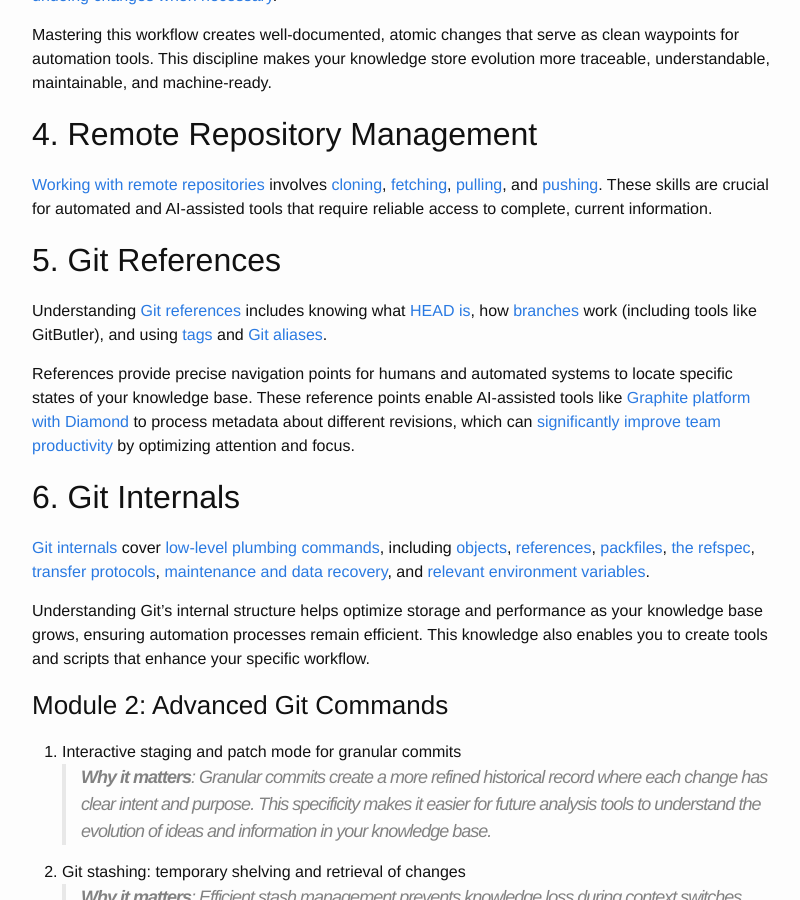
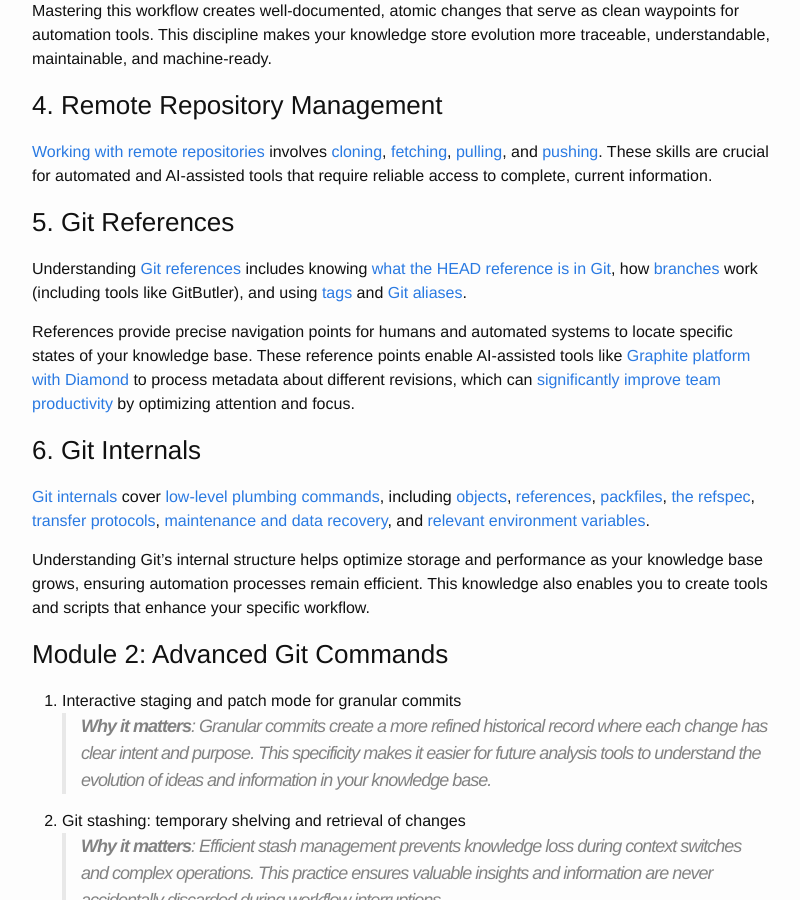
Before and after one commit to annotifyapp/annotifyapp.github.io, a Jekyll site: the page built from _posts/2025-04-07-Data-Annotation-Fundamentals-Course.MD, in a window 1280 px wide and 900 px high, scrolled down 4775 px. Shown: the whole window, without its empty margins (238-1038 px from the left). Built offline with Jekyll 4.4.1, drawn with Linux system fonts in a browser that asks for light colours.

Commit message:
change headings

```diff
--- a/_posts/2025-04-07-Data-Annotation-Fundamentals-Course.MD
+++ b/_posts/2025-04-07-Data-Annotation-Fundamentals-Course.MD
@@ -132,9 +132,9 @@ categories: Training
 
 ## Section 1: Git Fundamentals
 
-# Module 1: Git Core Concepts
+### Module 1: Git Core Concepts
 
-## 1. Git Fundamentals
+### 1. Git Fundamentals
 
 [Git basics](https://git-scm.com/book/en/v2/Git-Basics-Getting-a-Git-Repository) provide the foundation for effective data annotation. As you progress through this course, you'll discover Git's pivotal role in all 60 modules. A solid understanding of Git's underlying model ensures traceable changes to your knowledge base, enabling effective [automation and context setting for AI systems](https://enterprise-knowledge.com/what-software-engineering-can-teach-knowledge-engineers-about-version-control/). Remember that [in intelligent systems, context and data quality are paramount](https://x.com/i/grok/share/P23hgP1gcPEBOIQXcULyLc6aZ).
 
@@ -142,29 +142,29 @@ Moving beyond a superficial understanding of [distributed version control system
 
 Git's advantages extend to handling media and large data files through [Git Large File Storage (LFS)](https://git-lfs.com/), which offers [superior efficiency, usability, and workflow integration](https://x.com/i/grok/share/40t5nhhbQUPcuMitlu6VJHw67). Understanding Git often requires unlearning previous workflows, as [Git's distributed approach has proven superior](https://git-scm.com/book/en/v2/Distributed-Git-Distributed-Workflows). The industry's [growing preference for Git](https://x.com/i/grok/share/SRC94uRgp7ruJXjr9YwWeR9G2) demonstrates its effectiveness, with [Git LFS increasingly dominating media and large data file management](https://x.com/i/grok/share/40t5nhhbQUPcuMitlu6VJHw67).
 
-## 2. Git Setup
+### 2. Git Setup
 
 Correct initialization is crucial—mistakes during setup may necessitate starting over completely. Take time to understand these fundamental steps to avoid potential complications later.
 
 Proper setup begins with [Git installation](https://git-scm.com/book/en/v2/Getting-Started-Installing-Git), followed by [configuration and initial setup](https://git-scm.com/book/en/v2/Getting-Started-First-Time-Git-Setup). You can establish a Git repository by either [cloning an existing one](https://git-scm.com/docs/git-clone) or [initializing a new repository](https://git-scm.com/docs/git-init).
 
-## 3. Basic Git Workflow
+### 3. Basic Git Workflow
 
 The [standard Git workflow](https://github.com/git-guides#getting-started-with-the-git-workflow) involves [staging and committing changes](https://git-scm.com/book/en/v2/Git-Basics-Recording-Changes-to-the-Repository), [viewing commit history](https://git-scm.com/book/en/v2/Git-Basics-Viewing-the-Commit-History), and [undoing changes when necessary](https://git-scm.com/book/en/v2/Git-Basics-Undoing-Things).
 
 Mastering this workflow creates well-documented, atomic changes that serve as clean waypoints for automation tools. This discipline makes your knowledge store evolution more traceable, understandable, maintainable, and machine-ready.
 
-## 4. Remote Repository Management
+### 4. Remote Repository Management
 
 [Working with remote repositories](https://git-scm.com/book/en/v2/Git-Basics-Working-with-Remotes) involves [cloning](https://github.com/git-guides/git-clone), [fetching](https://git-scm.com/docs/git-fetch), [pulling](https://github.com/git-guides/git-pull), and [pushing](https://github.com/git-guides/git-push). These skills are crucial for automated and AI-assisted tools that require reliable access to complete, current information.
 
-## 5. Git References
+### 5. Git References
 
-Understanding [Git references](https://git-scm.com/book/en/v2/Git-Internals-Git-References) includes knowing what [HEAD is](https://graphite.dev/guides/git-head), how [branches](https://git-scm.com/book/en/v2/Git-Branching-Branches-in-a-Nutshell) work (including tools like GitButler), and using [tags](https://git-scm.com/book/en/v2/Git-Basics-Tagging) and [Git aliases](https://git-scm.com/book/en/v2/Git-Basics-Git-Aliases).
+Understanding [Git references](https://git-scm.com/book/en/v2/Git-Internals-Git-References) includes knowing [what the HEAD reference is in Git](https://graphite.dev/guides/git-head), how [branches](https://git-scm.com/book/en/v2/Git-Branching-Branches-in-a-Nutshell) work (including tools like GitButler), and using [tags](https://git-scm.com/book/en/v2/Git-Basics-Tagging) and [Git aliases](https://git-scm.com/book/en/v2/Git-Basics-Git-Aliases).
 
 References provide precise navigation points for humans and automated systems to locate specific states of your knowledge base. These reference points enable AI-assisted tools like [Graphite platform with Diamond](https://graphite.dev/docs/diamond) to process metadata about different revisions, which can [significantly improve team productivity](https://graphite.dev/research/commit-frequency) by optimizing attention and focus.
 
-## 6. Git Internals
+### 6. Git Internals
 
 [Git internals](https://git-scm.com/book/en/v2/Git-Internals-Plumbing-and-Porcelain) cover [low-level plumbing commands](https://medium.com/frontend-canteen/git-plumbing-commands-db5117aa91e0), including [objects](https://git-scm.com/book/en/v2/Git-Internals-Git-Objects), [references](https://git-scm.com/book/en/v2/Git-Internals-Git-References), [packfiles](https://git-scm.com/book/en/v2/Git-Internals-Packfiles), [the refspec](https://git-scm.com/book/en/v2/Git-Internals-The-Refspec), [transfer protocols](https://git-scm.com/book/en/v2/Git-Internals-Transfer-Protocols), [maintenance and data recovery](https://git-scm.com/book/en/v2/Git-Internals-Maintenance-and-Data-Recovery), and [relevant environment variables](https://git-scm.com/book/en/v2/Git-Internals-Environment-Variables).
 
```
Also changed, not shown: README.md.
